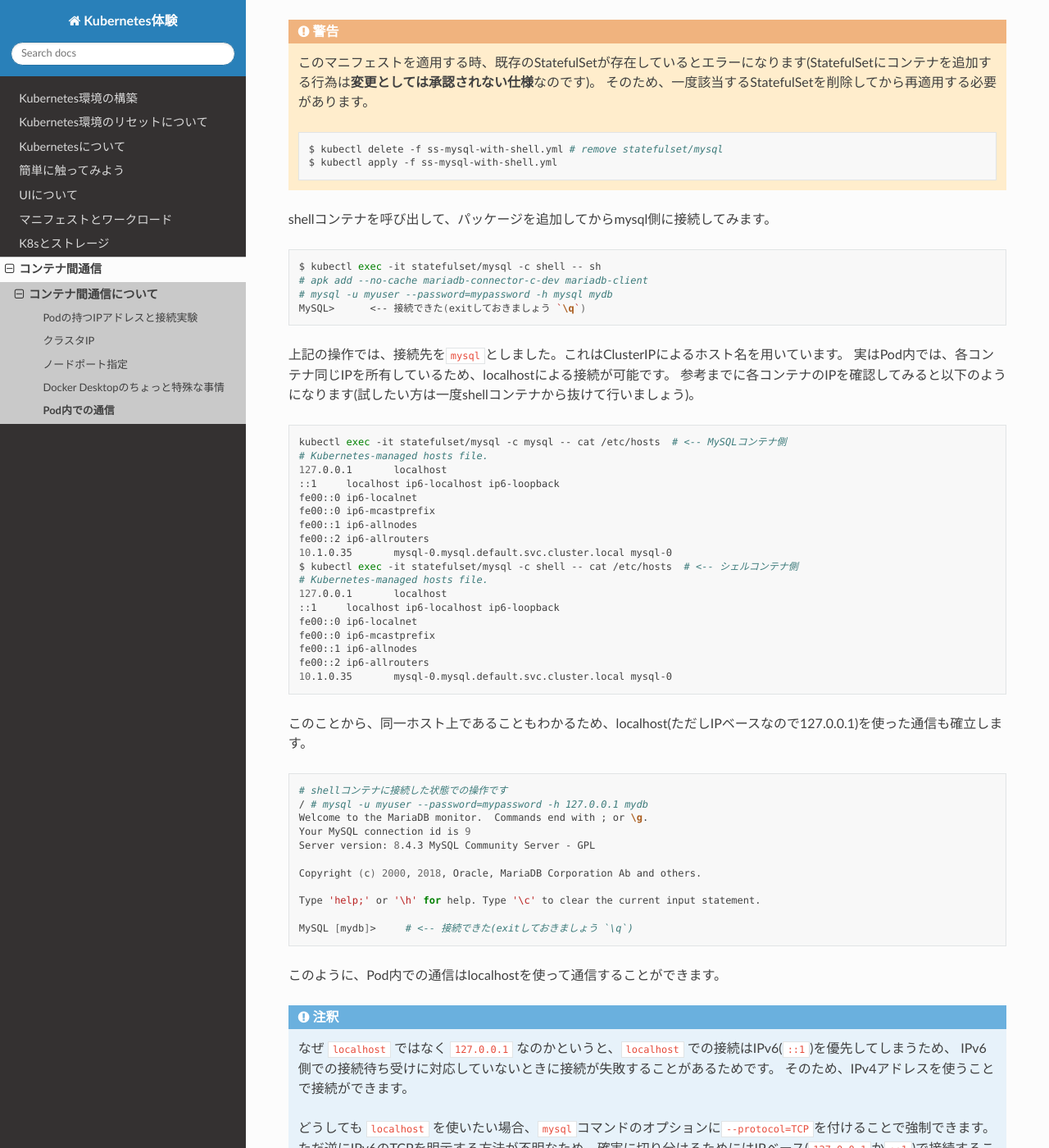
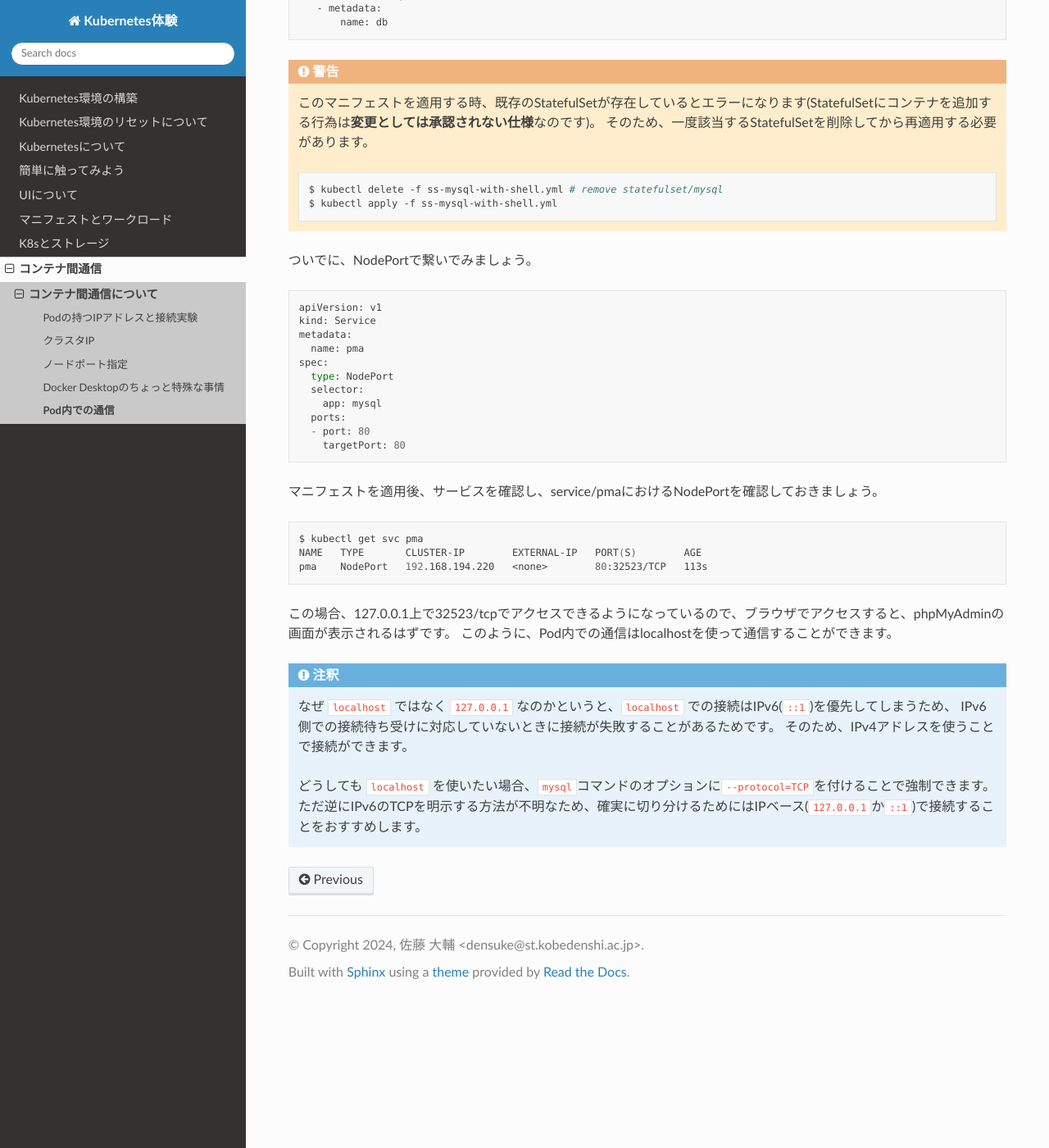
Before and after one commit to kd1321373/k8sdoc-2024, a Sphinx documentation site: the page built from source/network/inner-pod.md, in a window 1280 px wide and 1400 px high, scrolled down 689 px. Shown: the whole window at 82% size. Built offline with Sphinx 7.4.7 and the Read the Docs theme 3.1.0, drawn with Linux system fonts in a browser that asks for light colours; pages that are not in the unit, such as notebooks, are missing from menus; some of the changed text lies outside the part shown.

Commit message:
Pod内通信をpma+mysqlに変更

`````diff
--- a/source/network/inner-pod.md
+++ b/source/network/inner-pod.md
@@ -6,9 +6,9 @@
 Pod内での通信は、Pod内のコンテナ間で行われます。Pod内のコンテナは、同じネットワーク名前空間を共有しているため、localhostを使って通信することができます。
 試しに2つのコンテナを内包するPodを作って確認してみましょう。
 
-以前使っている`ss-mysql.yml`のマニフェスト(StatefulSet/mysql)に、ポッド内コンテナを[ひとつ](sources/ss-mysql-with-shell.yml)足してみます。
+MySQLのコンテナを用意し、その脇でphpMyAdminを用意してみましょう
 
-```{literalinclude} sources/ss-mysql-with-shell.yml
+```{literalinclude} sources/ss-mysql-with-controller.yml
 :languge: yaml
 :diff: ../storage/src/ss-mysql.yml
 ```
@@ -22,56 +22,21 @@
 ```
 ````
 
-shellコンテナを呼び出して、パッケージを追加してからmysql側に接続してみます。
+ついでに、NodePortで繋いでみましょう。
+
+```{literalinclude} sources/svc-pma.yml
+:languge: yaml
+```
+
+マニフェストを適用後、サービスを確認し、service/pmaにおけるNodePortを確認しておきましょう。
 
 ```bash
-$ kubectl exec -it statefulset/mysql -c shell -- sh
-# apk add --no-cache mariadb-connector-c-dev mariadb-client
-# mysql -u myuser --password=mypassword -h mysql mydb
-MySQL>      <-- 接続できた(exitしておきましょう `\q`)
+$ kubectl get svc pma
+NAME   TYPE       CLUSTER-IP        EXTERNAL-IP   PORT(S)        AGE
+pma    NodePort   192.168.194.220   <none>        80:32523/TCP   113s
 ```
 
-上記の操作では、接続先を`mysql`としました。これはClusterIPによるホスト名を用いています。
-実はPod内では、各コンテナ同じIPを所有しているため、localhostによる接続が可能です。
-参考までに各コンテナのIPを確認してみると以下のようになります(試したい方は一度shellコンテナから抜けて行いましょう)。
-
-```bash
-kubectl exec -it statefulset/mysql -c mysql -- cat /etc/hosts  # <-- MySQLコンテナ側
-# Kubernetes-managed hosts file.
-127.0.0.1       localhost
-::1     localhost ip6-localhost ip6-loopback
-fe00::0 ip6-localnet
-fe00::0 ip6-mcastprefix
-fe00::1 ip6-allnodes
-fe00::2 ip6-allrouters
-10.1.0.35       mysql-0.mysql.default.svc.cluster.local mysql-0
-$ kubectl exec -it statefulset/mysql -c shell -- cat /etc/hosts  # <-- シェルコンテナ側
-# Kubernetes-managed hosts file.
-127.0.0.1       localhost
-::1     localhost ip6-localhost ip6-loopback
-fe00::0 ip6-localnet
-fe00::0 ip6-mcastprefix
-fe00::1 ip6-allnodes
-fe00::2 ip6-allrouters
-10.1.0.35       mysql-0.mysql.default.svc.cluster.local mysql-0
-```
-
-このことから、同一ホスト上であることもわかるため、localhost(ただしIPベースなので127.0.0.1)を使った通信も確立します。
-
-```bash
-# shellコンテナに接続した状態での操作です
-/ # mysql -u myuser --password=mypassword -h 127.0.0.1 mydb
-Welcome to the MariaDB monitor.  Commands end with ; or \g.
-Your MySQL connection id is 9
-Server version: 8.4.3 MySQL Community Server - GPL
-
-Copyright (c) 2000, 2018, Oracle, MariaDB Corporation Ab and others.
-
-Type 'help;' or '\h' for help. Type '\c' to clear the current input statement.
-
-MySQL [mydb]>     # <-- 接続できた(exitしておきましょう `\q`)
-```
-
+この場合、127.0.0.1上で32523/tcpでアクセスできるようになっているので、ブラウザでアクセスすると、phpMyAdminの画面が表示されるはずです。
 このように、Pod内での通信はlocalhostを使って通信することができます。
 
 ```{note}
@@ -83,12 +48,3 @@
 ただ逆にIPv6のTCPを明示する方法が不明なため、確実に切り分けるためにはIPベース(`127.0.0.1`か`::1`)で接続することをおすすめします。
 
 ```
-
-この仕組みを利用すると、**MySQLとphpMyAdminが同居するPod**が作れます。
-是非試してみましょう。
-
-- Statefulsetにてmysql-pmaを作成する
-  - `ss-mysql.yml`をコピーして実装する
-  - pma側はArbitraryの設定は不要となり、ローカルでの接続になるように変数を設定すれば良い
-- サービスリソースはそのままでおそらくOK
-- このPodは有用かどうかを少し考えてみましょう
--- a/source/network/sources/ss-mysql-with-shell.yml
+++ b/source/network/sources/ss-mysql-with-controller.yml
@@ -32,13 +32,16 @@
           value: "myuser"
         - name: MYSQL_PASSWORD
           value: "mypassword"
-      - name: shell
-        image: alpine
+      - name: controller
+        image: phpmyadmin
         resources:
-          requests:
-            memory: "128Mi"
-            cpu: "100m"
-        command: ["sleep", "infinity"]
+          limits:
+            memory: "512Mi"
+            cpu: "500m"
+        env:
+        - name: PMA_HOST
+          value: "127.0.0.1"
+
   volumeClaimTemplates:
   - metadata:
       name: db
--- /dev/null
+++ b/source/network/sources/svc-pma.yml
@@ -0,0 +1,11 @@
+apiVersion: v1
+kind: Service
+metadata:
+  name: pma
+spec:
+  type: NodePort
+  selector:
+    app: mysql
+  ports:
+  - port: 80
+    targetPort: 80
`````
Also changed, not shown: source/network/sources/mysql-and-controller.yml (deleted, +0 -32 lines), source/network/sources/mysql-with-controller.yml (added, +41 -0 lines).
